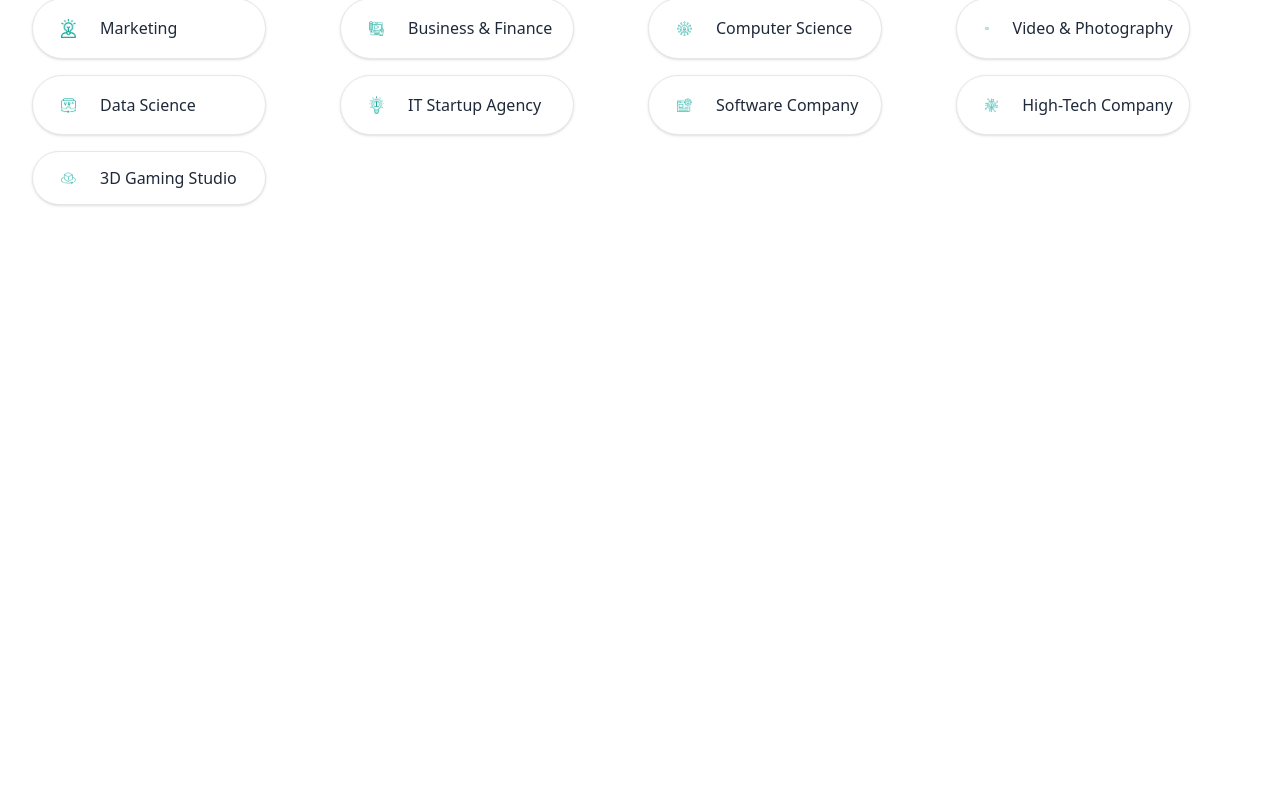
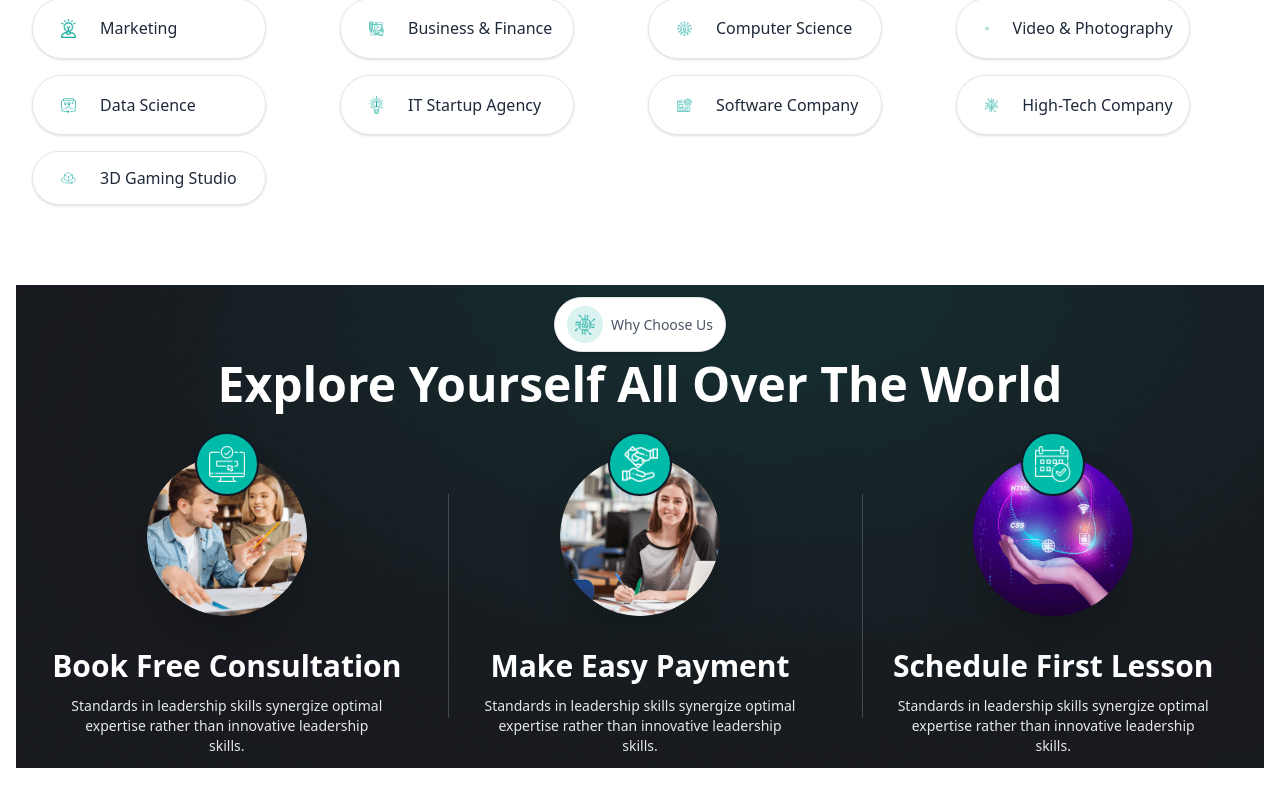
Before and after one commit to Marufsheikh404/Edcare, a Next.js app: page / in a window 1280 px wide. Shown: the part 1910-2716 px from the top of the page. Before the commit the page ends 2123 px from the top, so only its background shows below. Built offline with nearby package versions, Linux system fonts and the light colour scheme.

Commit message:
one section is done

```diff
--- a/src/app/page.js
+++ b/src/app/page.js
@@ -1,6 +1,7 @@
 import AboutPage from "@/components/Home/About";
 import CoursesPage from "@/components/Home/Courses";
 import HeroSection from "@/components/Home/Hero";
+import WhyChooseUs from "@/components/Home/WhyChooseUs";
 
 
 export default function HomePage() {
@@ -9,6 +10,7 @@ export default function HomePage() {
           <HeroSection></HeroSection>
           <AboutPage></AboutPage>
           <CoursesPage></CoursesPage>
+          <WhyChooseUs></WhyChooseUs>
     </div>
   );
 }
--- /dev/null
+++ b/src/components/Home/WhyChooseUs.jsx
@@ -0,0 +1,111 @@
+"use client";
+import React from "react";
+import Image from "next/image";
+import img from '../../images/home page/10027.png';
+import img1 from '../../images/home page/10029.png';
+import img2 from '../../images/home page/10033.png';
+import ed from '../../images/icons/10021.png';
+import icon1 from '../../images/icons/10026.png';
+import icon2 from '../../images/icons/10028.png';
+import icon3 from '../../images/icons/10030.png';
+import bg from '../../images/icons/10054.png';
+
+const items = [
+    {
+        id: 1,
+        icon: icon1,
+        title: "Book Free Consultation",
+        image: img,
+        desc:
+            "Standards in leadership skills synergize optimal expertise rather than innovative leadership skills.",
+    },
+    {
+        id: 2,
+        icon: icon2,
+        title: "Make Easy Payment",
+        image: img1,
+        desc:
+            "Standards in leadership skills synergize optimal expertise rather than innovative leadership skills.",
+    },
+    {
+        id: 3,
+        icon: icon3,
+        title: "Schedule First Lesson",
+        image: img2,
+        desc:
+            "Standards in leadership skills synergize optimal expertise rather than innovative leadership skills.",
+    },
+];
+
+export default function WhyChooseUs() {
+    return (
+        <section className="py-20">
+            <div
+                className="w-full h-full bg-cover bg-center flex flex-col items-center justify-start p-3"
+                style={{
+                    backgroundImage: `url(${bg.src})`,
+                }}
+            >
+
+                <div className="flex flex-col items-center">
+                    <div className="bg-white border border-gray-200 rounded-full w-fit px-3 py-2 flex items-center gap-2 shadow-sm mb-2">
+                        <div className="bg-[#DAF2F0] p-2 rounded-full">
+                            <Image src={ed} width={20} height={20} alt="edu" />
+                        </div>
+                        <p className="text-sm font-medium text-gray-600">
+                            Why Choose Us
+                        </p>
+                    </div>
+
+                    <h2 className="text-3xl md:text-5xl font-bold mb-12 text-white">
+                        Explore Yourself All Over The World
+                    </h2>
+                </div>
+
+
+                <div className="grid md:grid-cols-3 gap-16 relative z-10">
+                    {items.map((item, idx) => (
+                        <div
+                            key={item.id}
+                            className="flex flex-col items-center text-center relative"
+                        >
+
+                            {idx < items.length - 1 && (
+                                <div className="hidden md:block absolute top-1/2 right-[-48px] w-[1px] h-56 bg-white/20 transform -translate-y-1/2" />
+                            )}
+
+
+                            <div className="relative mb-8">
+                                <div className="absolute -top-6 left-1/2 border-2 border-gray-900 -translate-x-1/2 w-16 h-16 rounded-full bg-teal-500 flex items-center justify-center shadow-lg overflow-hidden">
+                                    <Image
+                                        src={item.icon}
+                                        alt={`${item.title} icon`}
+                                        width={36}
+                                        height={36}
+                                        className="object-contain"
+                                    />
+                                </div>
+
+
+                                <div className="w-40 h-40 rounded-full overflow-hidden shadow-2xl">
+                                    <Image
+                                        src={item.image}
+                                        alt={item.title}
+                                        width={160}
+                                        height={160}
+                                        className="object-cover w-full h-full"
+                                    />
+                                </div>
+                            </div>
+
+                            <h3 className="text-3xl font-semibold mb-3 text-white">
+                                {item.title}
+                            </h3>
+                            <p className="text-sm text-gray-200 max-w-xs">{item.desc}</p>
+                        </div>
+                    ))}
+                </div>
+            </div>
+        </section>
+    );
+}
```
